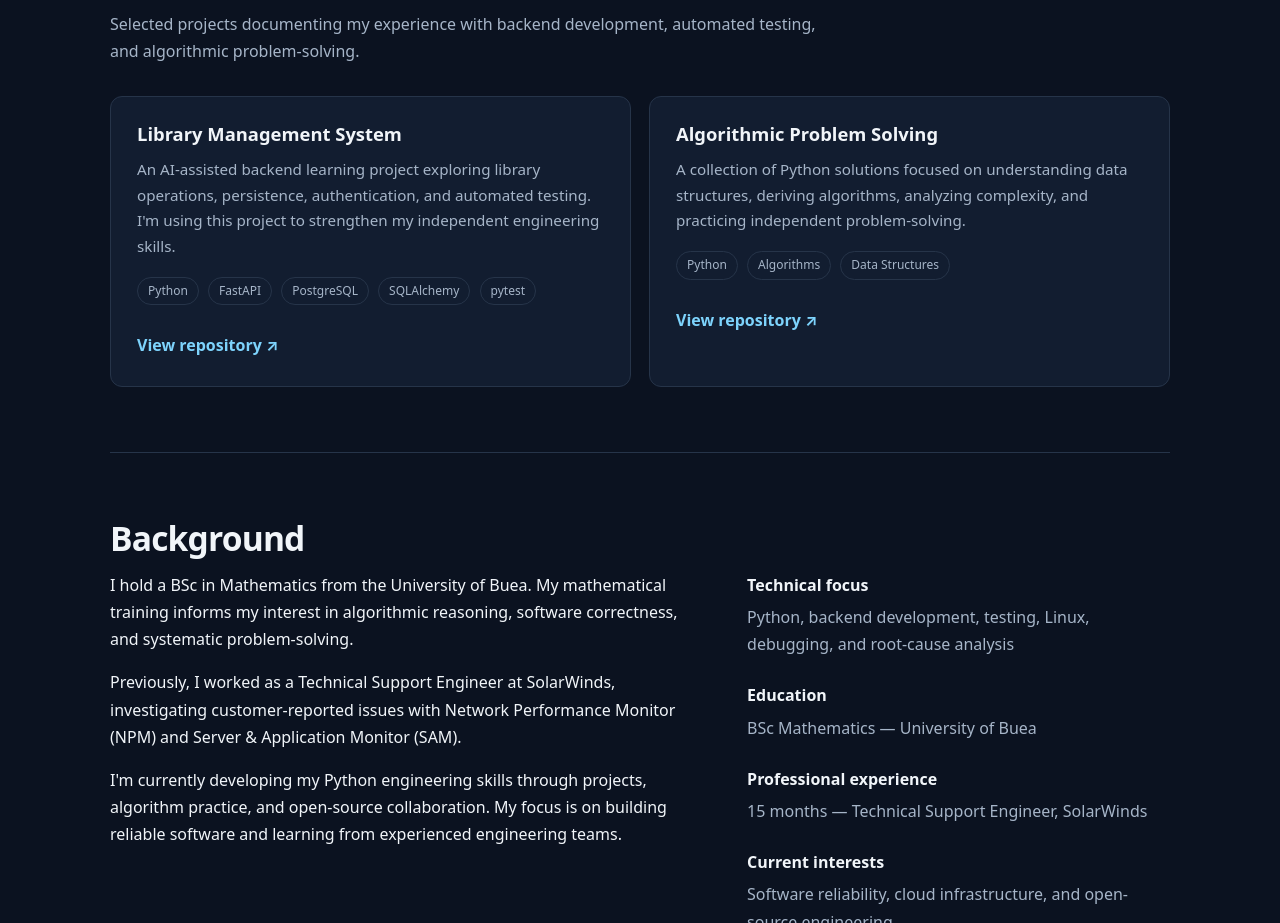
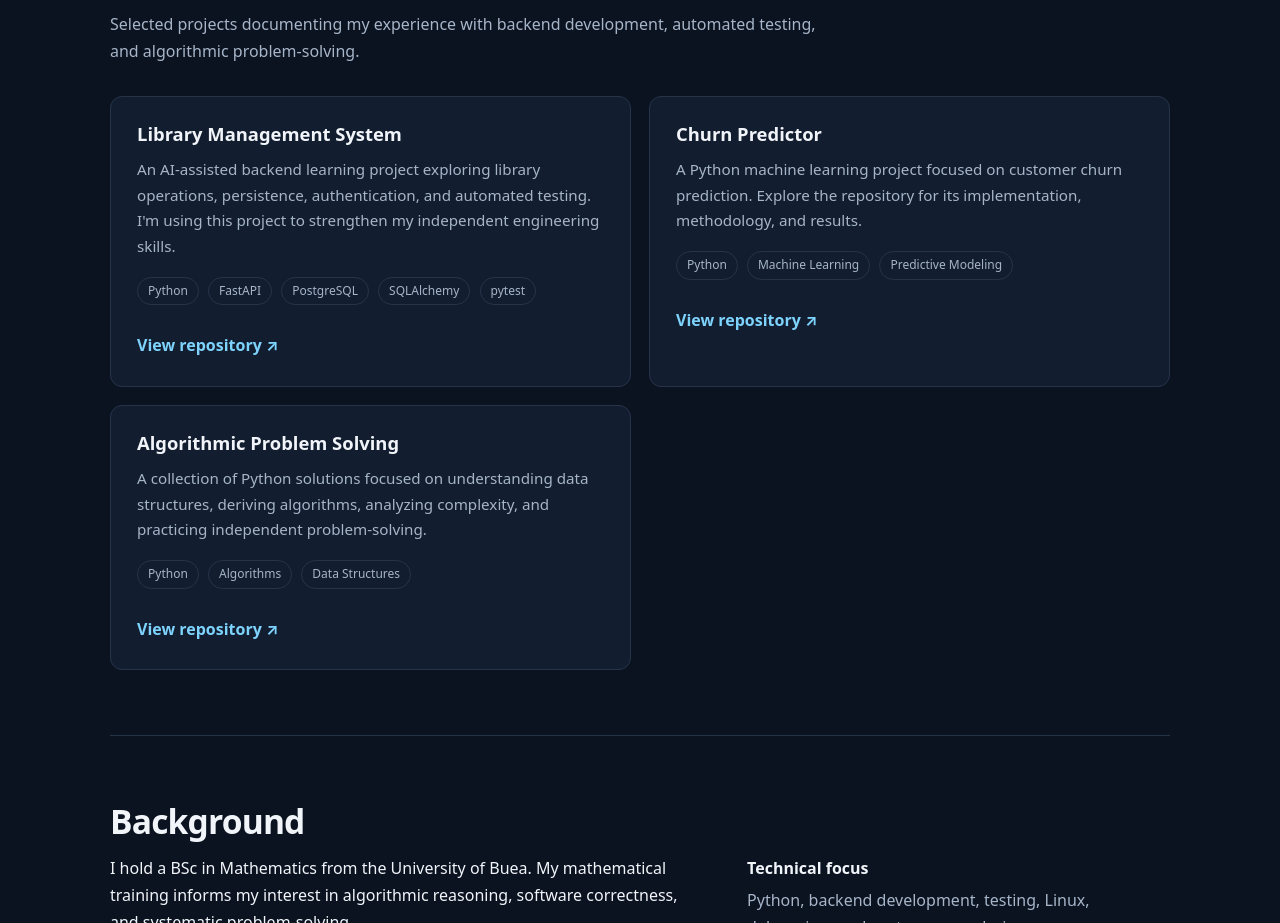
Before and after one commit to marcndo/portfolio, a plain HTML site: page index.html in a window 1280 px wide. Shown: the part 1570-2493 px from the top of the page. Drawn offline with Linux system fonts and the light colour scheme.

Commit message:
Add churn prediction project to portfolio

```diff
--- a/index.html
+++ b/index.html
@@ -260,6 +260,32 @@
           </article>
 
           <article class="card">
+            <h3>Churn Predictor</h3>
+
+            <p>
+              A Python machine learning project focused on
+              customer churn prediction. Explore the repository
+              for its implementation, methodology, and results.
+            </p>
+
+            <div>
+              <span class="tag">Python</span>
+              <span class="tag">Machine Learning</span>
+              <span class="tag">Predictive Modeling</span>
+            </div>
+
+            <div class="project-links">
+              <a
+                href="https://github.com/marcndo/churn-predictor"
+                target="_blank"
+                rel="noopener noreferrer"
+              >
+                View repository ↗
+              </a>
+            </div>
+          </article>
+
+          <article class="card">
             <h3>Algorithmic Problem Solving</h3>
             <p>
               A collection of Python solutions focused on understanding
```
